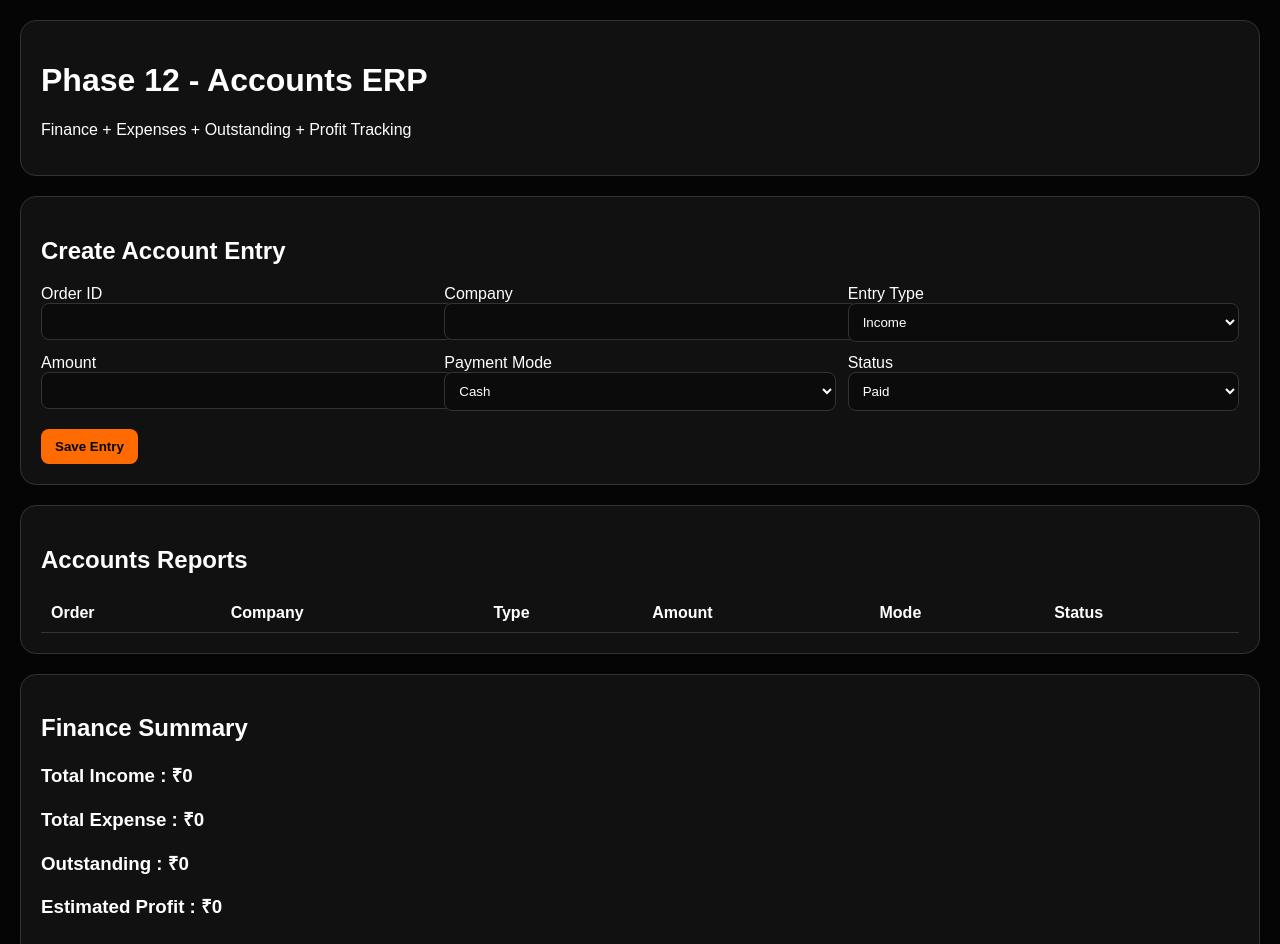
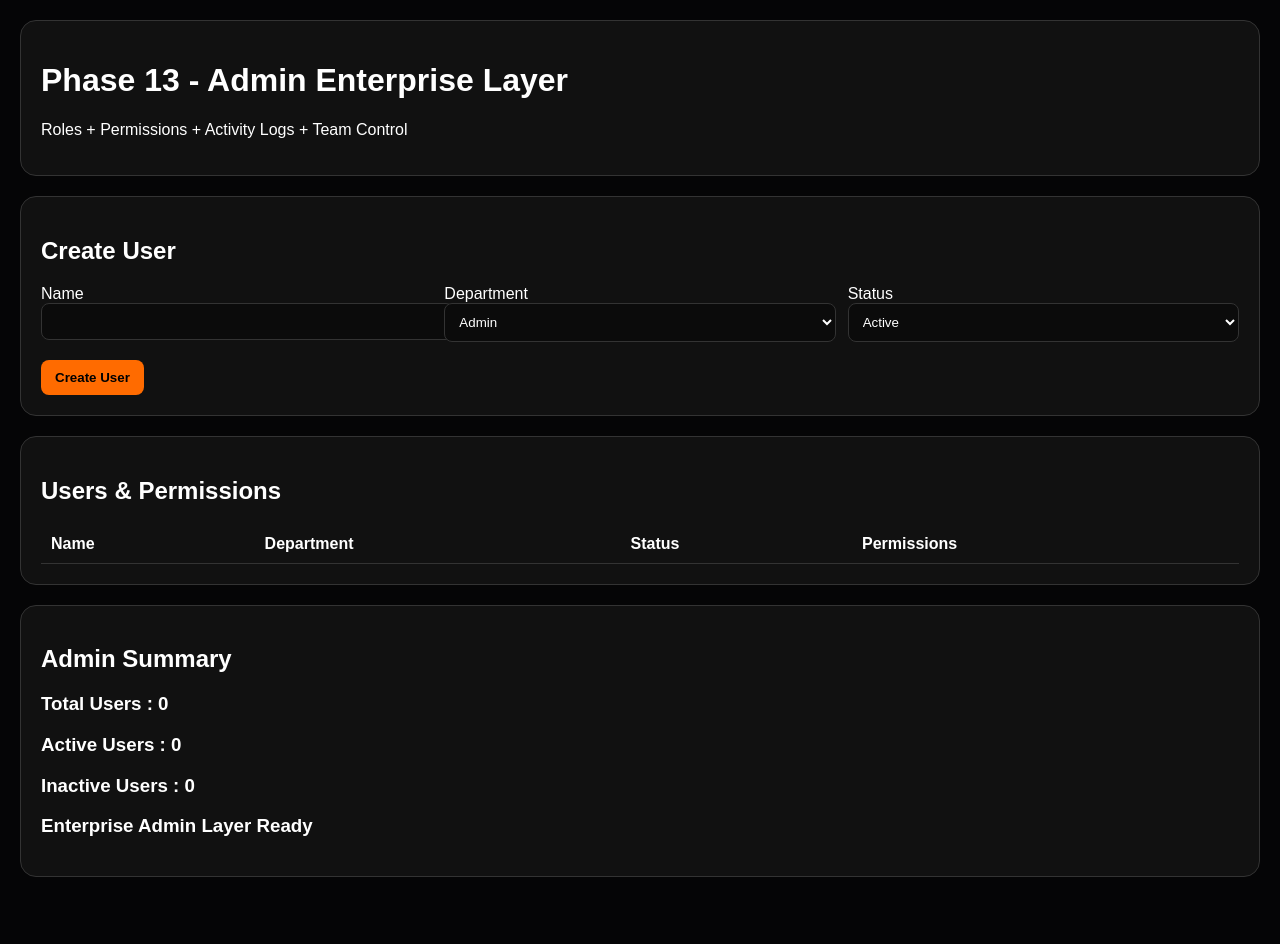
Before and after one commit to shivamprajapati321/prajapati-media-hub, a plain HTML site: page index.html in a window 1280 px wide. Shown: the top 944 px of the page. After the commit the page ends 917 px from the top, so only its background shows below. Drawn offline with Linux system fonts and the light colour scheme.

Commit message:
Add files via upload

```diff
--- a/index.html
+++ b/index.html
@@ -3,7 +3,7 @@
 <html>
 <head>
 <meta charset="UTF-8">
-<title>Phase 12 Accounts ERP</title>
+<title>Phase 13 Admin ERP</title>
 <style>
 body{margin:0;background:#050506;color:#fff;font-family:Arial}
 .wrap{padding:20px}
@@ -14,7 +14,7 @@ button{padding:10px 14px;background:#ff6b00;border:none;border-radius:8px;font-w
 table{width:100%;border-collapse:collapse}
 th,td{padding:10px;border-bottom:1px solid #333;text-align:left}
 .badge{background:#22c55e20;color:#22c55e;padding:5px 10px;border-radius:999px;font-size:12px}
-.red{background:#ef444420;color:#ef4444}
+.blue{background:#38bdf820;color:#38bdf8}
 </style>
 </head>
 <body>
@@ -22,53 +22,40 @@ th,td{padding:10px;border-bottom:1px solid #333;text-align:left}
 <div class="wrap">
 
 <div class="card">
-<h1>Phase 12 - Accounts ERP</h1>
-<p>Finance + Expenses + Outstanding + Profit Tracking</p>
+<h1>Phase 13 - Admin Enterprise Layer</h1>
+<p>Roles + Permissions + Activity Logs + Team Control</p>
 </div>
 
 <div class="card">
 
-<h2>Create Account Entry</h2>
+<h2>Create User</h2>
 
 <div class="grid">
 
 <div>
-<label>Order ID</label>
-<input id="orderId">
+<label>Name</label>
+<input id="name">
 </div>
 
 <div>
-<label>Company</label>
-<input id="company">
-</div>
-
-<div>
-<label>Entry Type</label>
-<select id="type">
-<option>Income</option>
-<option>Expense</option>
-</select>
-</div>
-
-<div>
-<label>Amount</label>
-<input id="amount" type="number">
-</div>
-
-<div>
-<label>Payment Mode</label>
-<select id="mode">
-<option>Cash</option>
-<option>Bank</option>
-<option>UPI</option>
+<label>Department</label>
+<select id="department">
+<option>Admin</option>
+<option>Sales</option>
+<option>Design</option>
+<option>Printing</option>
+<option>Stitching</option>
+<option>Dispatch</option>
+<option>Execution</option>
+<option>Accounts</option>
 </select>
 </div>
 
 <div>
 <label>Status</label>
 <select id="status">
-<option>Paid</option>
-<option>Outstanding</option>
+<option>Active</option>
+<option>Inactive</option>
 </select>
 </div>
 
@@ -76,23 +63,21 @@ th,td{padding:10px;border-bottom:1px solid #333;text-align:left}
 
 <br>
 
-<button onclick="saveEntry()">Save Entry</button>
+<button onclick="saveUser()">Create User</button>
 
 </div>
 
 <div class="card">
 
-<h2>Accounts Reports</h2>
+<h2>Users & Permissions</h2>
 
 <table id="tbl">
 
 <tr>
-<th>Order</th>
-<th>Company</th>
-<th>Type</th>
-<th>Amount</th>
-<th>Mode</th>
+<th>Name</th>
+<th>Department</th>
 <th>Status</th>
+<th>Permissions</th>
 </tr>
 
 </table>
@@ -105,50 +90,38 @@ th,td{padding:10px;border-bottom:1px solid #333;text-align:left}
 
 <script>
 
-let entries = JSON.parse(localStorage.getItem("accountsEntries") || "[]");
+let users = JSON.parse(localStorage.getItem("adminUsers") || "[]");
 
 function render(){
 
 let html = `
 <tr>
-<th>Order</th>
-<th>Company</th>
-<th>Type</th>
-<th>Amount</th>
-<th>Mode</th>
+<th>Name</th>
+<th>Department</th>
 <th>Status</th>
+<th>Permissions</th>
 </tr>
 `;
 
-let income = 0;
-let expense = 0;
-let outstanding = 0;
+let active = 0;
 
-entries.forEach(e=>{
+users.forEach(u=>{
 
-if(e.type === "Income"){
-income += Number(e.amount);
-}
-
-if(e.type === "Expense"){
-expense += Number(e.amount);
-}
-
-if(e.status === "Outstanding"){
-outstanding += Number(e.amount);
+if(u.status === "Active"){
+active++;
 }
 
 html += `
 <tr>
-<td>${e.orderId}</td>
-<td>${e.company}</td>
-<td>${e.type}</td>
-<td>₹${Number(e.amount).toLocaleString("en-IN")}</td>
-<td>${e.mode}</td>
+<td>${u.name}</td>
+<td>${u.department}</td>
 <td>
-<span class='badge ${e.status === "Outstanding" ? "red" : ""}'>
-${e.status}
+<span class='badge ${u.status === "Inactive" ? "blue" : ""}'>
+${u.status}
 </span>
+</td>
+<td>
+Dashboard, Reports, Department Access
 </td>
 </tr>
 `;
@@ -158,32 +131,29 @@ ${e.status}
 document.getElementById("tbl").innerHTML = html;
 
 document.getElementById("summary").innerHTML = `
-<h2>Finance Summary</h2>
+<h2>Admin Summary</h2>
 
-<h3>Total Income : ₹${income.toLocaleString("en-IN")}</h3>
-<h3>Total Expense : ₹${expense.toLocaleString("en-IN")}</h3>
-<h3>Outstanding : ₹${outstanding.toLocaleString("en-IN")}</h3>
-<h3>Estimated Profit : ₹${(income-expense).toLocaleString("en-IN")}</h3>
+<h3>Total Users : ${users.length}</h3>
+<h3>Active Users : ${active}</h3>
+<h3>Inactive Users : ${users.length-active}</h3>
+<h3>Enterprise Admin Layer Ready</h3>
 `;
 
 }
 
-function saveEntry(){
+function saveUser(){
 
-entries.unshift({
-orderId : document.getElementById("orderId").value,
-company : document.getElementById("company").value,
-type : document.getElementById("type").value,
-amount : document.getElementById("amount").value,
-mode : document.getElementById("mode").value,
+users.unshift({
+name : document.getElementById("name").value,
+department : document.getElementById("department").value,
 status : document.getElementById("status").value
 });
 
-localStorage.setItem("accountsEntries", JSON.stringify(entries));
+localStorage.setItem("adminUsers", JSON.stringify(users));
 
 render();
 
-alert("Account Entry Saved");
+alert("User Created");
 
 }
 
```
